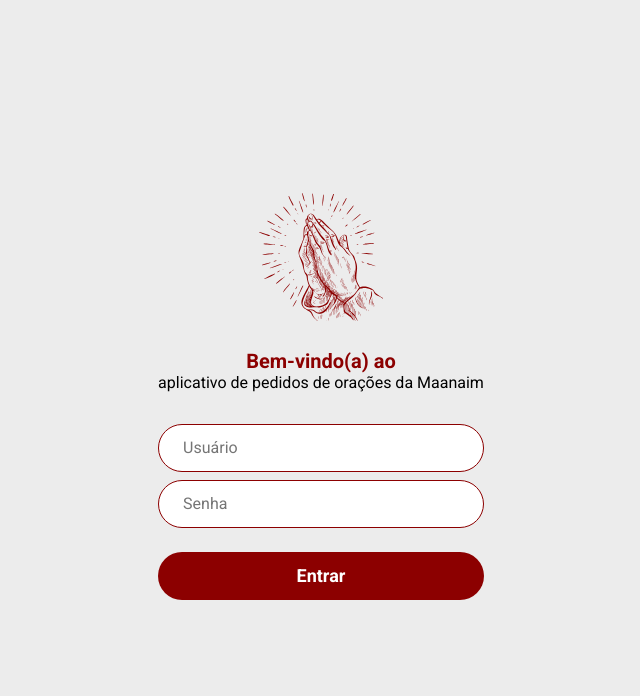
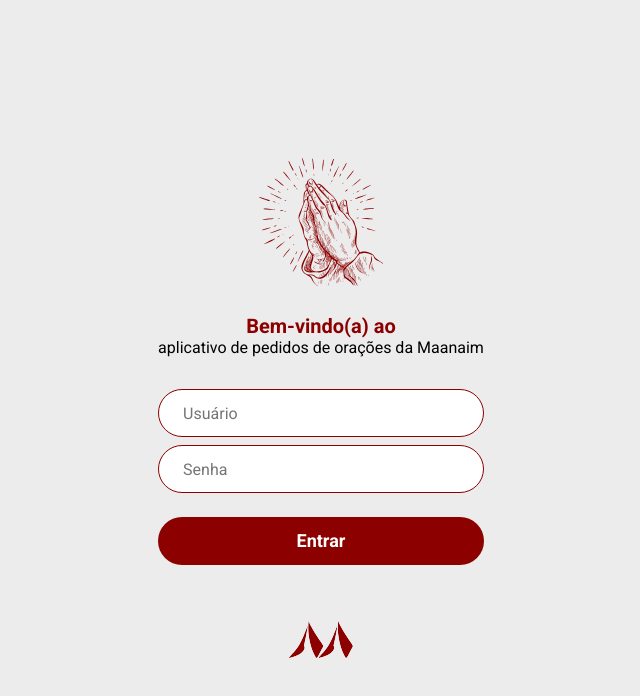
Before and after one commit to EriJohnson/P4Y-Front-End-ReactJS, a React (Create React App) app: page / in a window 1280 px wide. Shown: the top 696 px of the page, without its empty margins (319-959 px from the left). Built offline with nearby package versions, Linux system fonts and the light colour scheme; no server answers.

Commit message:
Adicionar animação de carregamento e logo

```diff
--- a/package.json
+++ b/package.json
@@ -3,6 +3,7 @@
   "version": "0.1.0",
   "private": true,
   "dependencies": {
+    "@emotion/core": "^10.0.28",
     "@material-ui/core": "^4.9.14",
     "@testing-library/jest-dom": "^4.2.4",
     "@testing-library/react": "^9.3.2",
@@ -12,6 +13,7 @@
     "react": "^16.13.1",
     "react-dom": "^16.13.1",
     "react-icons": "^3.9.0",
+    "react-pure-loaders": "^3.0.1",
     "react-router-dom": "^5.1.2",
     "react-scripts": "3.4.1"
   },
--- a/src/pages/Logon/index.js
+++ b/src/pages/Logon/index.js
@@ -1,10 +1,12 @@
 import React, { useState } from 'react'
 import { useHistory } from 'react-router-dom'
+import { BallClipRotate } from 'react-pure-loaders'
 
 import './styles.css'
 import '../../global.css'
 
 import logoImg from '../../assets/logo.svg'
+import logoMaanaim from '../../assets/maanaim-logo.svg'
 
 import api from '../../services/api'
 
@@ -25,6 +27,7 @@
       setIsloading(false)
     } catch (err) {
       alert('Falha no login, por favor tente novamente')
+      setIsloading(false)
     }
   }
 
@@ -53,18 +56,21 @@
             value={password}
             onChange={e => setPassword(e.target.value)}
           />
-
-          {isLoading ? (
-            <h3>Por favor, aguarde...</h3>
-          ) : (
-            <button className='button' type='submit'>
-              Entrar
-            </button>
-          )}
+          <button className='button' type='submit'>
+            {isLoading ? (
+              <BallClipRotate color={'#ffffff'} loading={isLoading} />
+            ) : (
+              <p>Entrar</p>
+            )}
+          </button>
         </form>
       </section>
 
-      {/* <img src={heroesImg} alt="Heroes" /> */}
+      <img
+        src={logoMaanaim}
+        className='maanaim'
+        alt='Logo de uma mão em sinal de oração'
+      />
     </div>
   )
 }
--- a/src/pages/Logon/styles.css
+++ b/src/pages/Logon/styles.css
@@ -10,6 +10,11 @@
 
 .logo {
   margin-top: 64px;
+}
+
+.maanaim {
+  width: 64px;
+  margin-top: 32px;
 }
 
 .boasVindas {
--- a/src/pages/NewPrayerRequest/index.js
+++ b/src/pages/NewPrayerRequest/index.js
@@ -1,6 +1,7 @@
 import React, { useState } from 'react'
 import { Link, useHistory } from 'react-router-dom'
 import { FiArrowLeft } from 'react-icons/fi'
+import { BallClipRotate } from 'react-pure-loaders'
 
 import '../../global.css'
 import './styles.css'
@@ -12,6 +13,7 @@
 export default function NewIncident() {
   const [author, setAuthor] = useState('')
   const [content, setContent] = useState('')
+  const [isLoading, setIsloading] = useState(false)
   const sessionToken = localStorage.getItem('sessionToken')
   const history = useHistory()
 
@@ -24,12 +26,15 @@
     }
 
     try {
+      setIsloading(true)
       await api.post('/prayer-requests', data, {
         headers: { Authorization: sessionToken },
       })
+      setIsloading(false)
       alert('Pedido cadastrado com sucesso!')
       history.push('/pedidos')
     } catch (err) {
+      setIsloading(false)
       alert('Erro ao cadastrar, por favor tente novamente')
     }
   }
@@ -61,7 +66,11 @@
         />
 
         <button className='button' type='submit'>
-          Cadastrar
+          {isLoading ? (
+            <BallClipRotate color={'#ffffff'} loading={isLoading} />
+          ) : (
+            <p>Cadastrar</p>
+          )}
         </button>
         <Link className='back-link' to='/pedidos'>
           <FiArrowLeft size={16} color='#8c0000' />
```
Also changed, not shown: src/assets/maanaim-logo.svg (added), 1 other file (tests, documents, lock files or other folders).
